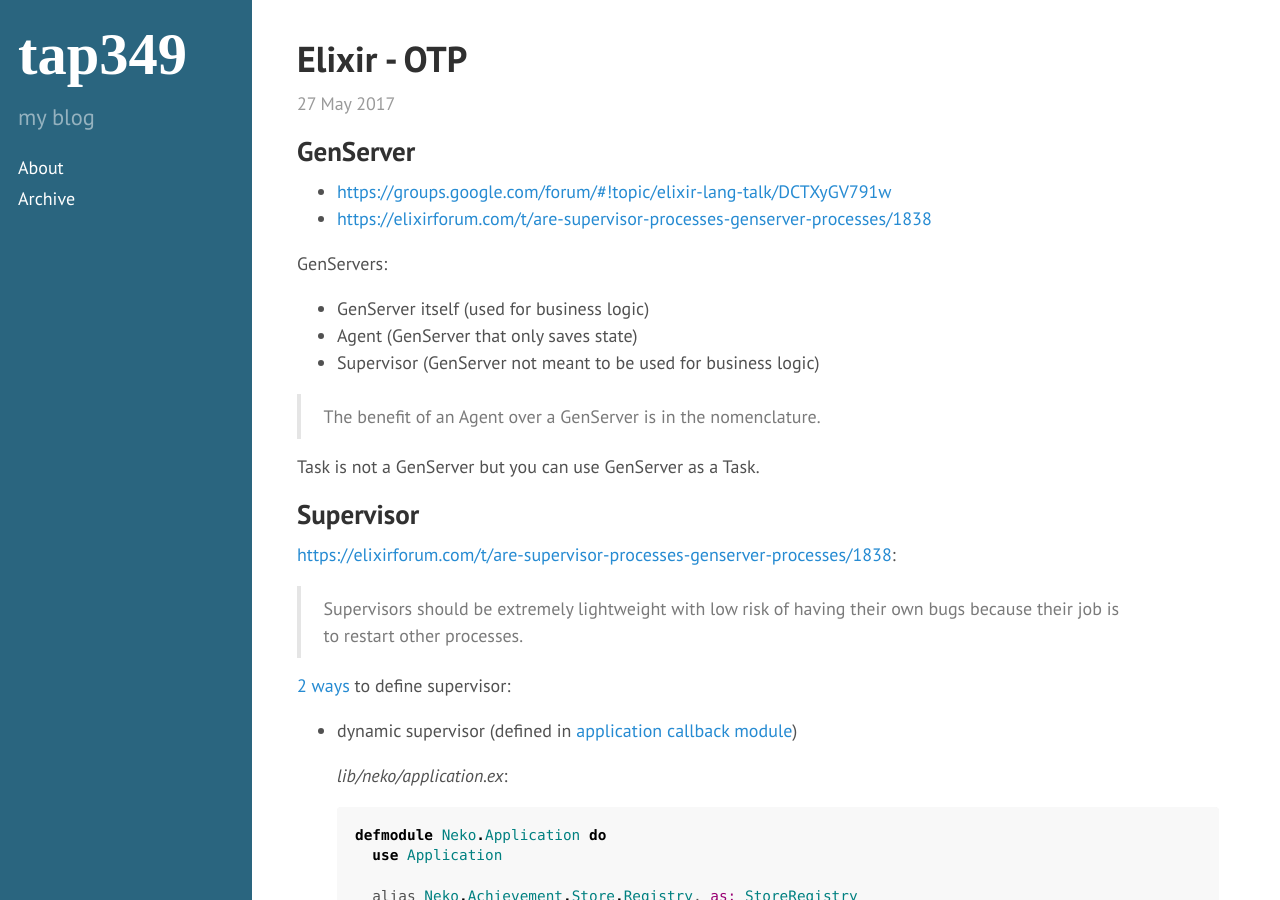
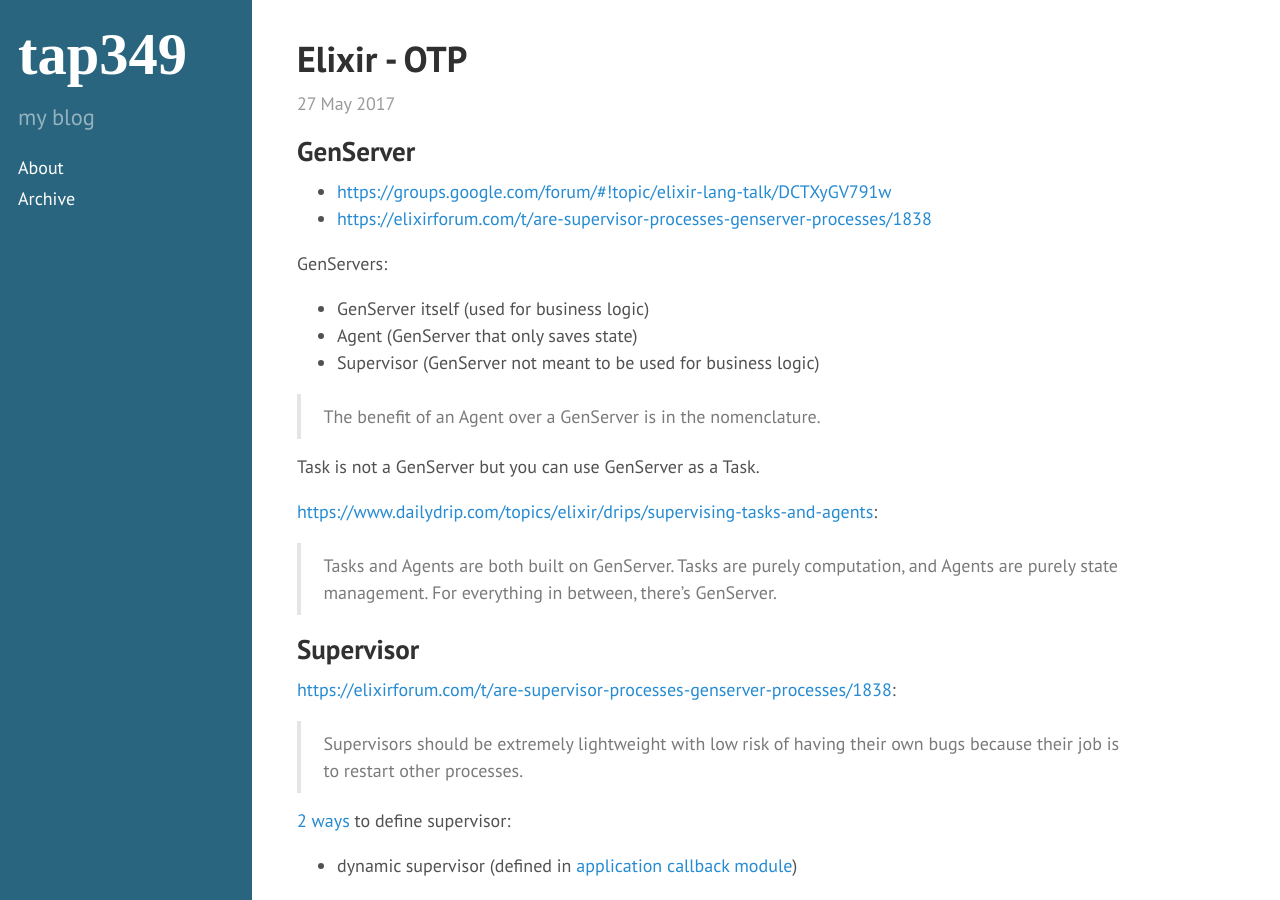
Before and after one commit to tap349/tap349.github.io, a Jekyll site: the page built from _posts/2017-05-28-elixir-otp.md, in a window 1280 px wide and 900 px high. Built offline with Jekyll 4.4.1, drawn with Linux system fonts in a browser that asks for light colours.

Commit message:
update 2017-07-27_22:34:26

```diff
--- a/_posts/2017-05-28-elixir-otp.md
+++ b/_posts/2017-05-28-elixir-otp.md
@@ -22,6 +22,11 @@ GenServers:
 > The benefit of an Agent over a GenServer is in the nomenclature.
 
 Task is not a GenServer but you can use GenServer as a Task.
+
+<https://www.dailydrip.com/topics/elixir/drips/supervising-tasks-and-agents>:
+
+> Tasks and Agents are both built on GenServer. Tasks are purely computation, and
+> Agents are purely state management. For everything in between, there's GenServer.
 
 ## Supervisor
 
```
Also changed, not shown: _posts/2017-07-14-elixir-tips.md (+2 -0 lines).
